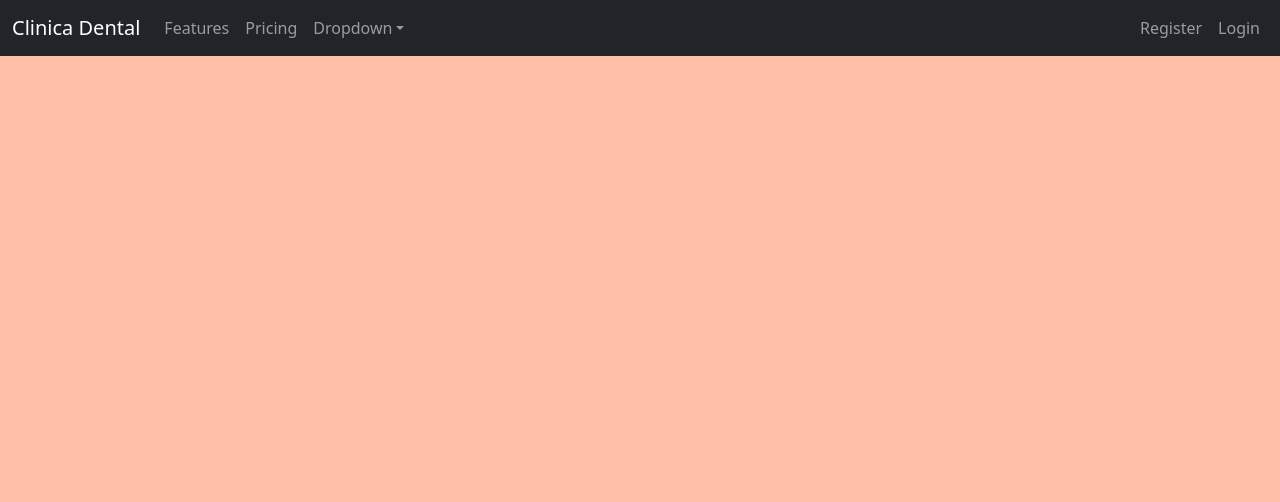
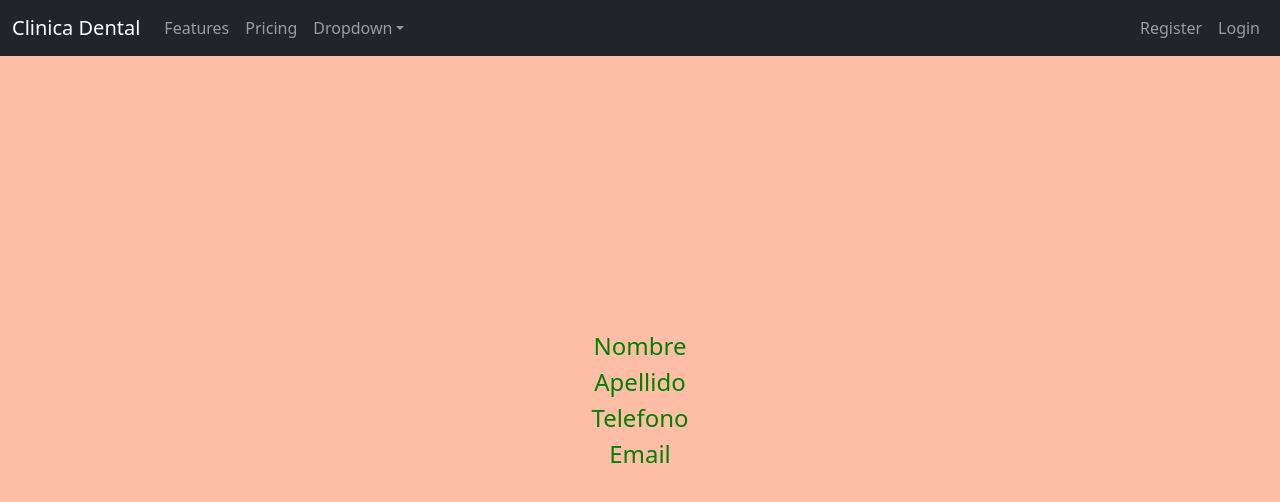
Before and after one commit to s0usaa/dav-geekshub-fsd-react, a React (Vite) app: page /profile in a window 1280 px wide. Shown: the top 502 px of the page. Built offline with nearby package versions, Linux system fonts and the light colour scheme; no server answers.

Commit message:
fix: Logica del profile hecho, ya trae datos y los pinta

```diff
--- a/src/layout/profile/Profile.css
+++ b/src/layout/profile/Profile.css
@@ -1,4 +1,8 @@
 .profileDesign{
-    margin-top: 4em;
     height: 100vh;
 }
+
+.profileDivs{
+    font-size: 1.5rem;
+    color: green;
+}
--- a/src/layout/profile/Profile.jsx
+++ b/src/layout/profile/Profile.jsx
@@ -23,10 +23,10 @@ export const Profile = () => {
       .then((respuesta)=>{
         console.log(respuesta);
         setUserProfile({
-          name: respuesta.data,
-          surname: respuesta.data,
-          phone: respuesta.data,
-          email: respuesta.data
+          name: respuesta.data.name,
+          surname: respuesta.data.surname,
+          phone: respuesta.data.phone,
+          email: respuesta.data.email
         })
       })
       .catch((error)=> console.log(error));
@@ -34,12 +34,16 @@ export const Profile = () => {
   },[userProfile])
 
   return (
-    <Container>
+    <Container fluid>
       <Row className='profileDesign'>
-        <Col>
+        <Col className='d-flex flex-column align-items-center justify-content-center'>
+        <div className='profileDivs'>Nombre</div>
         <div>{userProfile.name}</div>
+        <div className='profileDivs'>Apellido</div>
         <div>{userProfile.surname}</div>
+        <div className='profileDivs'>Telefono</div>
         <div>{userProfile.phone}</div>
+        <div className='profileDivs'>Email</div>
         <div>{userProfile.email}</div>
         </Col>
       </Row>
```
